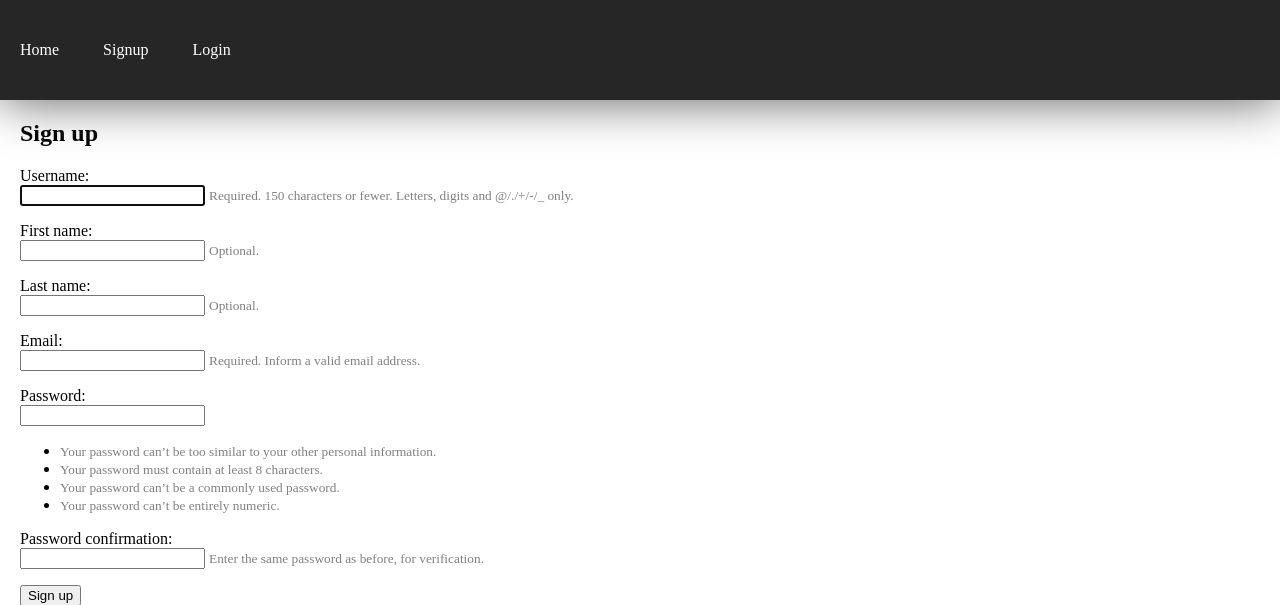
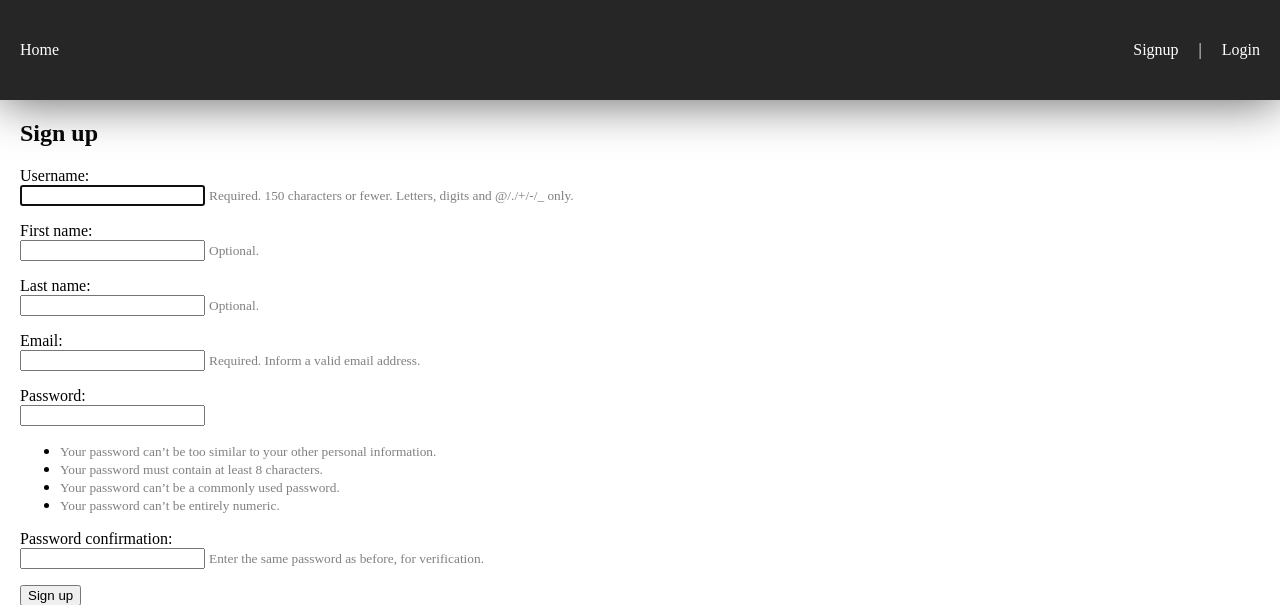
Before and after one commit to shakibaniataha/report-generator, a Django app: page /signup/ in a window 1280 px wide. Shown: the top 605 px of the page. Run offline with Django 3.2, Linux system fonts and the light colour scheme; parts of the project's set-up code (start-up, migrations or seed data) failed here and were passed over.

Commit message:
Some beautifier changes!

```diff
--- a/static/main.css
+++ b/static/main.css
@@ -29,7 +29,7 @@ body{
 
 #navigation{
     vertical-align: middle;
-    line-height: 100px;
+    line-height: 60px;
 }
 
 #navigation a{
@@ -46,3 +46,25 @@ body{
 #content{
     margin: 120px 20px 70px 20px;
 }
+
+.right-link{
+    float: right;
+}
+
+.left-link{
+    float: left;
+}
+
+.separator{
+    margin-top: 20px;
+    float: right
+}
+
+.welcome-user{
+    margin: 20px;
+    float: right;
+}
+
+.username{
+    color: cyan;
+}
--- a/templates/main/base.html
+++ b/templates/main/base.html
@@ -12,9 +12,16 @@
 
     <header>
         <div id="navigation">
-            <a href="{% url 'index' %}">Home</a>
-            <a href="{% url 'signup' %}">Signup</a>
-            <a href="{% url 'login' %}">Login</a>
+            <a href="{% url 'index' %}" class="left-link">Home</a>
+            {% if not user.is_authenticated %}
+                <a href="{% url 'login' %}" class="right-link">Login</a>
+                <span class="separator">|</span>
+                <a href="{% url 'signup' %}" class="right-link">Signup</a>
+            {% else %}
+                <a href="{% url 'logout' %}" class="right-link">Logout</a>
+                <span class="separator">|</span>
+                <span class="welcome-user">Welcome <span class="username">{{ user.username }}!</span></span>
+            {% endif %}
         </div>
     </header>
 
```
Also changed, not shown: db.sqlite3.
